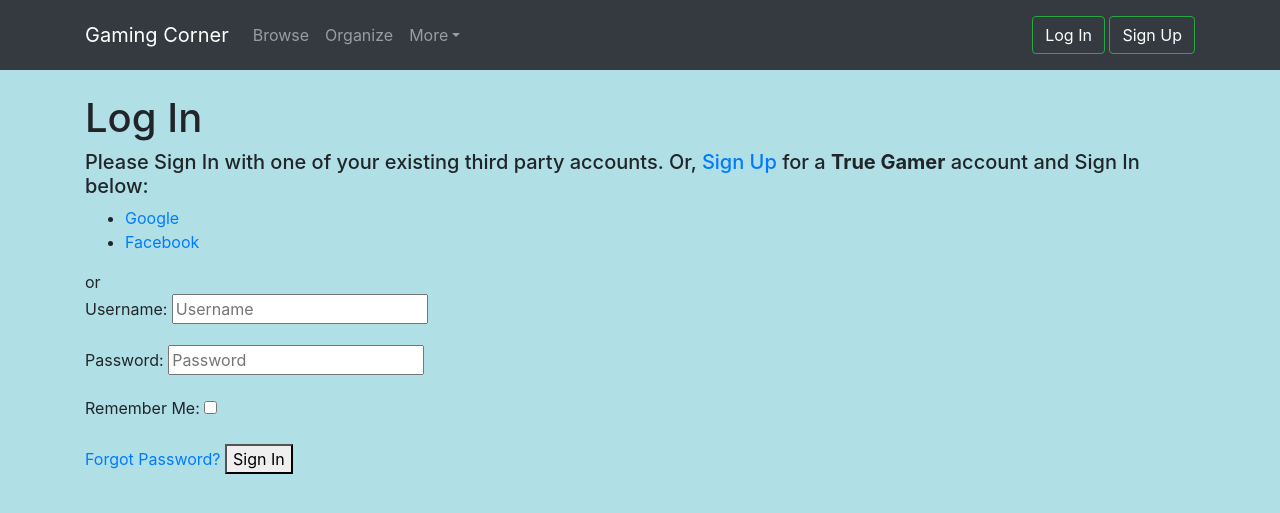
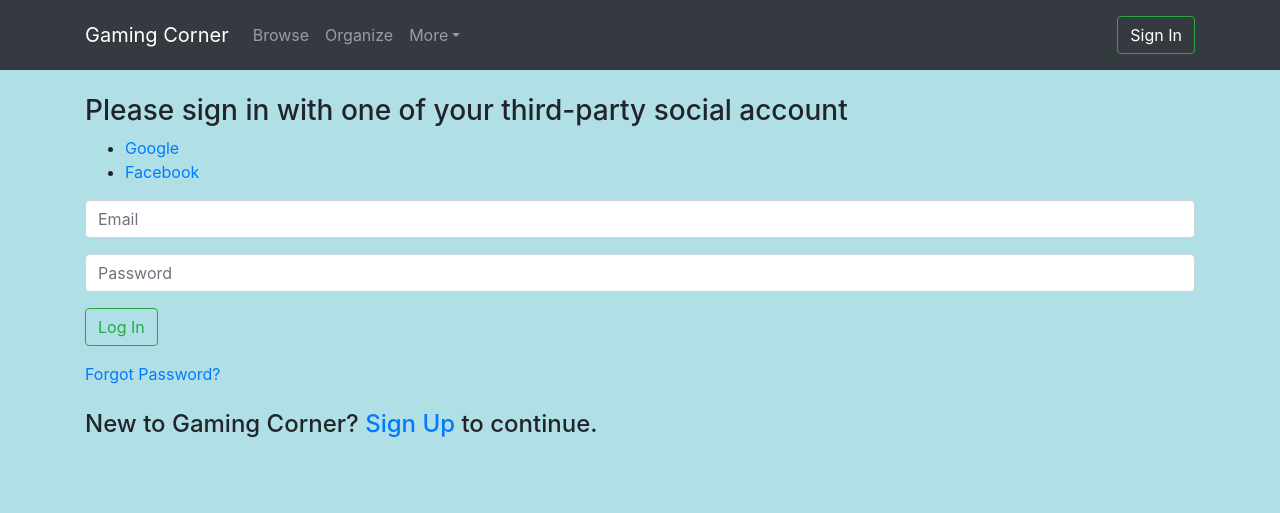
Before and after one commit to ajju10/gaming-corner, a Django app: page /accounts/login/ in a window 1280 px wide. Shown: the top 513 px of the page. Run offline with Django 3.2, Linux system fonts and the light colour scheme; data comes from the database, SQL or seed files in the repository; some libraries are stand-ins or nearby versions.

Commit message:
Improved Sign In Page

```diff
--- a/esports/templates/base.html
+++ b/esports/templates/base.html
@@ -20,6 +20,7 @@
         learn earn and improve their skills on the way."/>
 
     <link rel="stylesheet" href="{% static 'css/styles.css' %}">
+    <link rel="stylesheet" href="{% static 'css/register.css' %}">
 
 </head>
 <body>
@@ -37,18 +38,18 @@
                 <li class="nav-item dropdown">
                     <a class="dropdown-toggle nav-link" data-toggle="dropdown" aria-expanded="false">More</a>
                     <div class="dropdown-menu" role="menu">
-                        <a class="dropdown-item" role="presentation" href="{% url 'my_tournaments' %}">My Tournaments</a>
+                        <a class="dropdown-item" role="presentation" href="{% url 'my_tournaments' %}">My
+                            Tournaments</a>
                         <a class="dropdown-item" role="presentation">Contact Us</a>
                         <a class="dropdown-item" role="presentation" href="{% url 'about' %}">About</a>
                     </div>
                 </li>
             </ul>
             {% if user.is_authenticated %}
-                <a class="btn btn-outline-secondary" role="button" href="{% url 'account_logout' %}">Log Out</a>
+                <a class="btn btn-outline-secondary" role="button" href="{% url 'account_logout' %}">Sign Out</a>
             {% else %}
                 <span class="navbar-text actions">
-                    <a class="btn btn-outline-success" role="button" href="{% url 'account_login' %}">Log In</a>
-                    <a class="btn btn-outline-success" role="button" href="{% url 'account_signup' %}">Sign Up</a>
+                    <a class="btn btn-outline-success" role="button" href="{% url 'account_login' %}">Sign In</a>
                 </span>
             {% endif %}
         </div>
--- a/esports/templates/browse.html
+++ b/esports/templates/browse.html
@@ -36,7 +36,7 @@
                         <p class="card-text">{{ tournament.description }}</p>
                         <p>Created at: {{ tournament.date_time }}</p>
                         <p>Organized by: {{ tournament.organizer }}</p>
-                        <a href="#" class="btn btn-outline-primary">Register</a>
+                        <a href="{% url 'register' tournament.id %}" class="btn btn-outline-primary">Register</a>
                     </div>
                 </div>
                 {% if forloop.counter|divisibleby:"4" %}
@@ -44,6 +44,6 @@
                     <div class="card-deck">
                 {% endif %}
             {% endfor %}
-        </div>
+            </div>
     {% endif %}
 {% endblock %}
--- a/esports/urls.py
+++ b/esports/urls.py
@@ -1,4 +1,5 @@
 from django.urls import path
+
 from . import views
 
 urlpatterns = [
@@ -8,4 +9,5 @@ urlpatterns = [
     path('my_tournaments/', views.my_tournaments, name='my_tournaments'),
     path('my_tournaments/delete/<tournament_id>/', views.delete, name='delete'),
     path('browse/', views.browse, name='browse'),
+    path('tournament/register/<tournament_id>/', views.register, name='register'),
 ]
--- a/templates/account/login.html
+++ b/templates/account/login.html
@@ -1,45 +1,40 @@
-{% extends "account/base.html" %}
+{% extends 'account/base.html' %}
+{% load account socialaccount %}
+{% load i18n %}
 
-{% load i18n %}
-{% load account socialaccount %}
-
-{% block head_title %}{% trans "Sign In" %}{% endblock %}
+{% block title %}
+    Sign In
+{% endblock %}
 
 {% block content %}
-
-<h1>Log In</h1>
 
     {% get_providers as socialaccount_providers %}
 
     {% if socialaccount_providers %}
-<h5>Please Sign In with one of your existing third party accounts. Or, <a href="{{ signup_url }}">Sign Up</a>
-for a <strong>True Gamer</strong>  account and Sign In below:</h5>
-
+        <h3>Please sign in with one of your third-party social account</h3>
         <div class="socialaccount_ballot">
-
             <ul class="socialaccount_providers">
                 {% include "socialaccount/snippets/provider_list.html" with process="login" %}
+
             </ul>
-
-  <div class="login-or">{% trans 'or' %}</div>
-
         </div>
-
-{% include "socialaccount/snippets/login_extra.html" %}
-
-{% else %}
-<p>{% blocktrans %}If you have not created an account yet, then please
-<a href="{{ signup_url }}">sign up</a> first.{% endblocktrans %}</p>
     {% endif %}
 
-<form class="login" method="POST" action="{% url 'account_login' %}">
+    <form method="post" action="{% url 'account_login' %}">
         {% csrf_token %}
-  {{ form.as_p }}
-  {% if redirect_field_value %}
-  <input type="hidden" name="{{ redirect_field_name }}" value="{{ redirect_field_value }}" />
-  {% endif %}
-  <a class="button secondaryAction" href="{% url 'account_reset_password' %}">{% trans "Forgot Password?" %}</a>
-  <button class="primaryAction" type="submit">{% trans "Sign In" %}</button>
+        <h2 class="sr-only">Login Form</h2>
+        <div class="illustration"><i class="icon ion-ios-locked-outline"></i></div>
+        <div class="form-group"><input class="form-control" type="email" name="login" placeholder="Email"
+                                       required/></div>
+        <div class="form-group"><input class="form-control" type="password" name="password" placeholder="Password"
+                                       required/>
+        </div>
+        <div class="form-group">
+            <button class="btn btn-outline-success" type="submit">Log In</button>
+        </div>
+        <a class="forgot" href="{% url 'account_reset_password' %}">Forgot Password?</a>
     </form>
+    <br/>
 
+    <h4>New to Gaming Corner? <a href="{% url 'account_signup' %}">Sign Up</a> to continue.</h4>
 {% endblock %}
```
Also changed, not shown: esports/templates/home.html (+3 -11 lines), esports/views.py (+8 -3 lines), etournament/settings.py (+16 -2 lines). Lines whose indentation alone changed are shown as unchanged.
